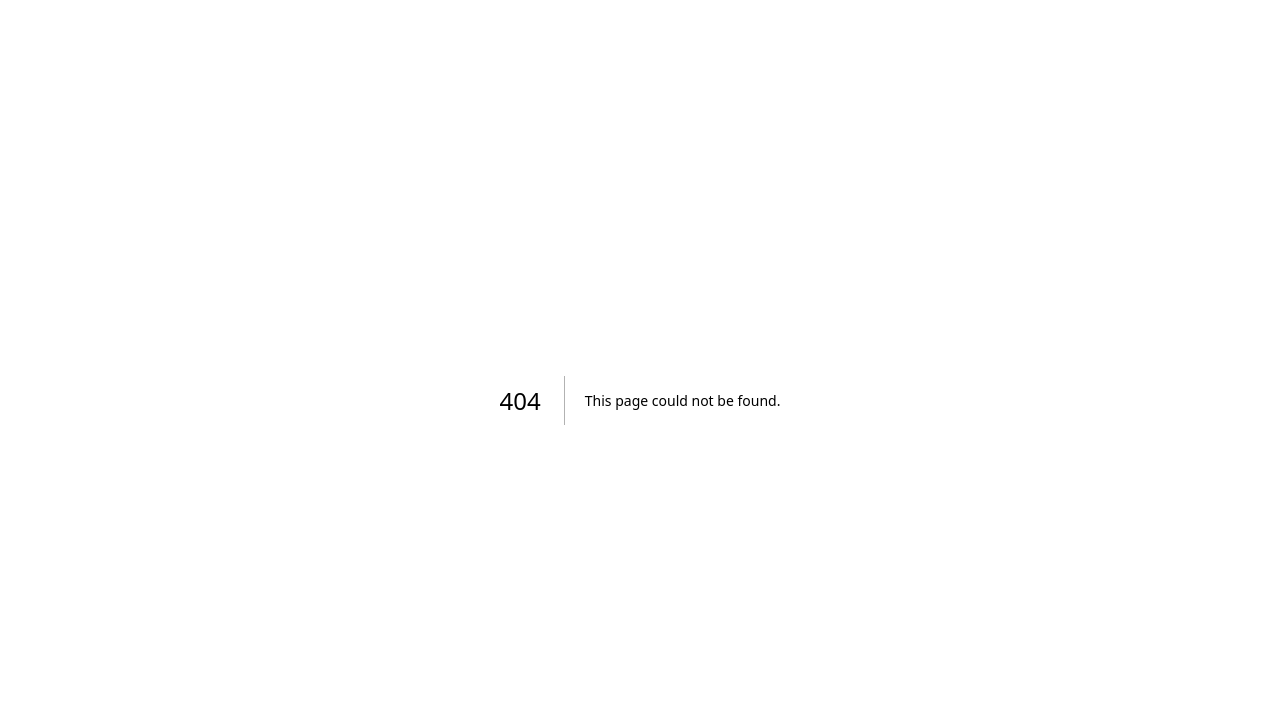
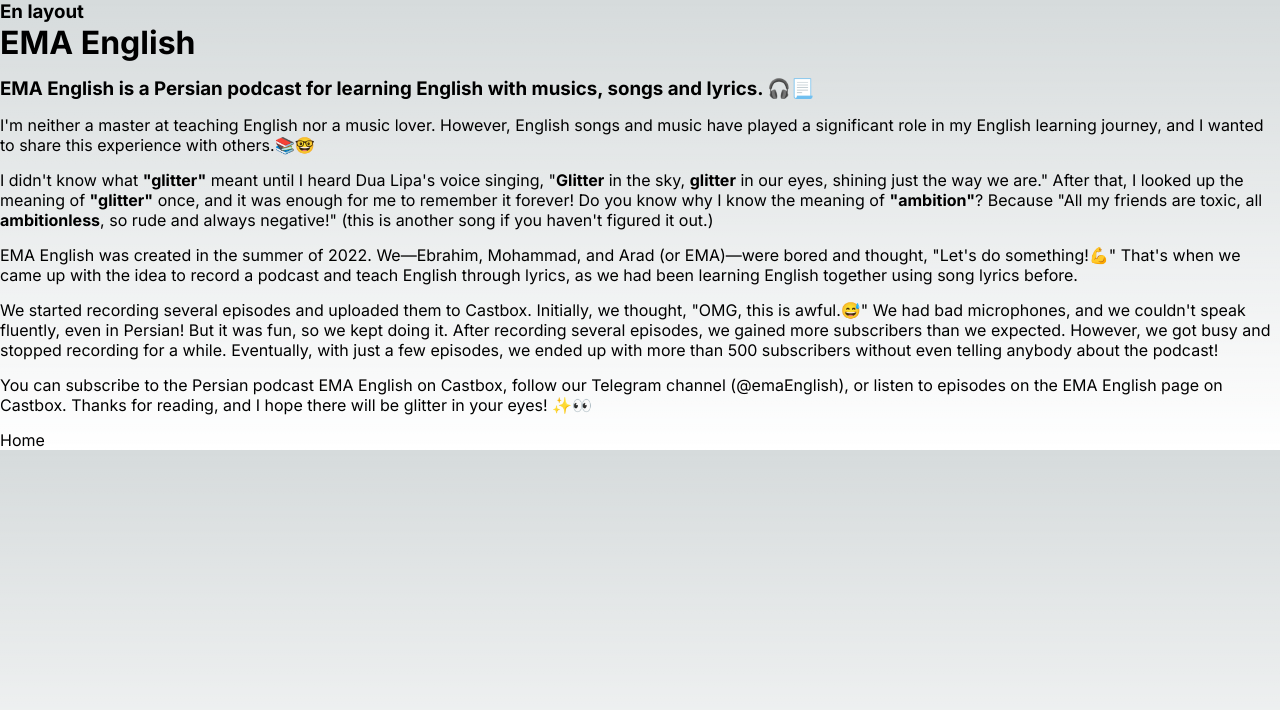
Before and after one commit to mitinull/portfolio-blog-nextjs-mui-multilanguage, a Next.js app: page /ema-english in a window 1280 px wide. Before the commit this address had no page. Shown: the top 710 px of the page. Built offline with nearby package versions, Linux system fonts and the light colour scheme.

Commit message:
Adding ema-english post

```diff
--- a/app/(index)/[...not-found]/page.jsx
+++ b/app/(index)/[...not-found]/page.jsx
@@ -1,7 +1,6 @@
 import Link from "next/link";
 
-export default function NotFound({ params }) {
-  console.log(params);
+export default function NotFound() {
   return (
     <div>
       <h2>Not Found! (404)</h2>
--- /dev/null
+++ b/app/(index)/ema-english/page.jsx
@@ -0,0 +1,59 @@
+import Link from "next/link";
+
+export const metadata = {
+  title: "EMA English",
+  description: "EMA English is a persian podcast.",
+
+  alternates: {
+    canonical: "/ema english",
+  },
+};
+
+export default function Basketnull() {
+  return (
+    <main style={{ gap: 15, display: "flex", flexDirection: "column" }}>
+      <h1>EMA English</h1>
+      <h3>
+        EMA English is a Persian podcast for learning English with musics, songs
+        and lyrics. 🎧📃
+      </h3>
+      <p>
+        I'm neither a master at teaching English nor a music lover. However,
+        English songs and music have played a significant role in my English
+        learning journey, and I wanted to share this experience with others.📚🤓
+      </p>
+      <p>
+        I didn't know what <b>"glitter"</b> meant until I heard Dua Lipa's voice
+        singing, "<b>Glitter</b> in the sky, <b>glitter</b> in our eyes, shining
+        just the way we are." After that, I looked up the meaning of{" "}
+        <b>"glitter"</b> once, and it was enough for me to remember it forever!
+        Do you know why I know the meaning of <b>"ambition"</b>? Because "All my
+        friends are toxic, all <b>ambitionless</b>, so rude and always
+        negative!" (this is another song if you haven't figured it out.)
+      </p>
+      <p>
+        EMA English was created in the summer of 2022. We—Ebrahim, Mohammad, and
+        Arad (or EMA)—were bored and thought, "Let's do something!💪" That's
+        when we came up with the idea to record a podcast and teach English
+        through lyrics, as we had been learning English together using song
+        lyrics before.
+      </p>
+      <p>
+        We started recording several episodes and uploaded them to Castbox.
+        Initially, we thought, "OMG, this is awful.😅" We had bad microphones,
+        and we couldn't speak fluently, even in Persian! But it was fun, so we
+        kept doing it. After recording several episodes, we gained more
+        subscribers than we expected. However, we got busy and stopped recording
+        for a while. Eventually, with just a few episodes, we ended up with more
+        than 500 subscribers without even telling anybody about the podcast!
+      </p>
+      <p>
+        You can subscribe to the Persian podcast EMA English on Castbox, follow
+        our Telegram channel (@emaEnglish), or listen to episodes on the EMA
+        English page on Castbox. Thanks for reading, and I hope there will be
+        glitter in your eyes! ✨👀
+      </p>
+      <Link href="/">Home</Link>
+    </main>
+  );
+}
--- a/app/(index)/page.jsx
+++ b/app/(index)/page.jsx
@@ -15,7 +15,7 @@
           </div>
         </Link>
 
-        <Link href="ema english" className={styles.card}>
+        <Link href="ema-english" className={styles.card}>
           <div>
             <h2>
               EMA English <span>-&gt;</span>
--- a/app/fa/[...not-found]/page.jsx
+++ b/app/fa/[...not-found]/page.jsx
@@ -1,8 +1,6 @@
 import Link from "next/link";
 
-export default function NotFound({ params }) {
-  console.log(params);
-
+export default function NotFound() {
   return (
     <div>
       <h2>(ارور شمارهٔ ۴۰۴)</h2>
```
